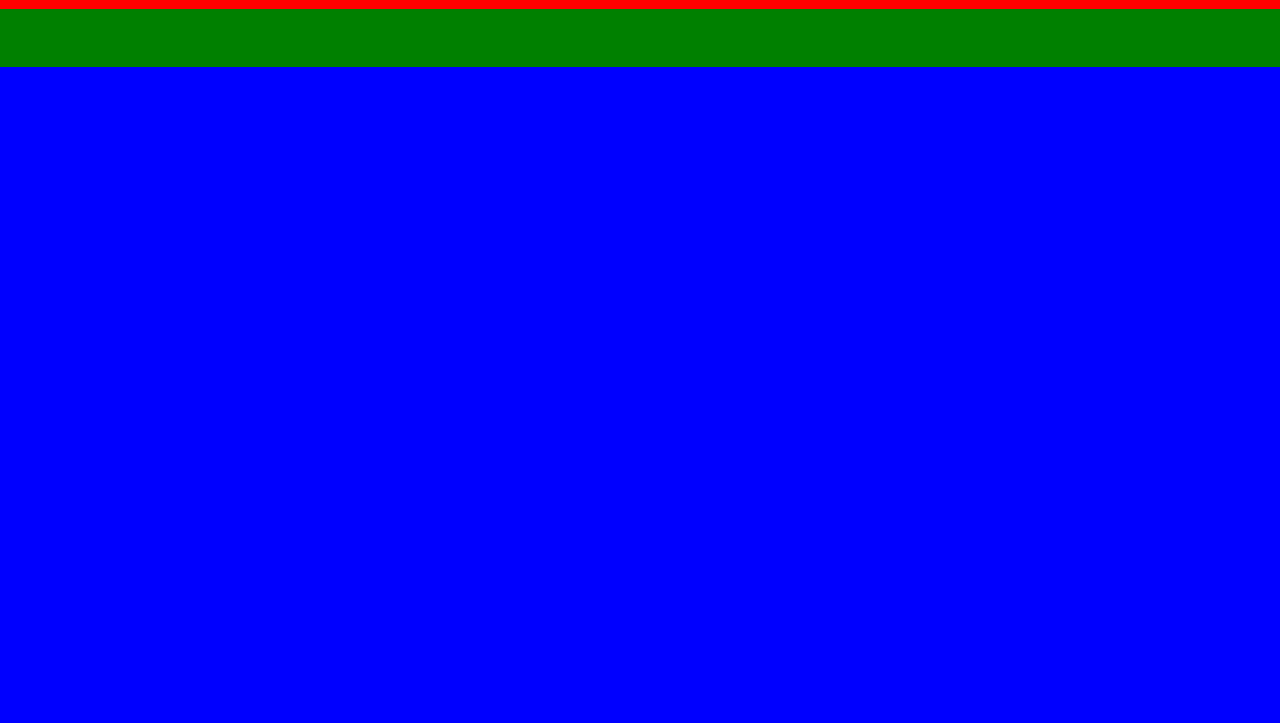
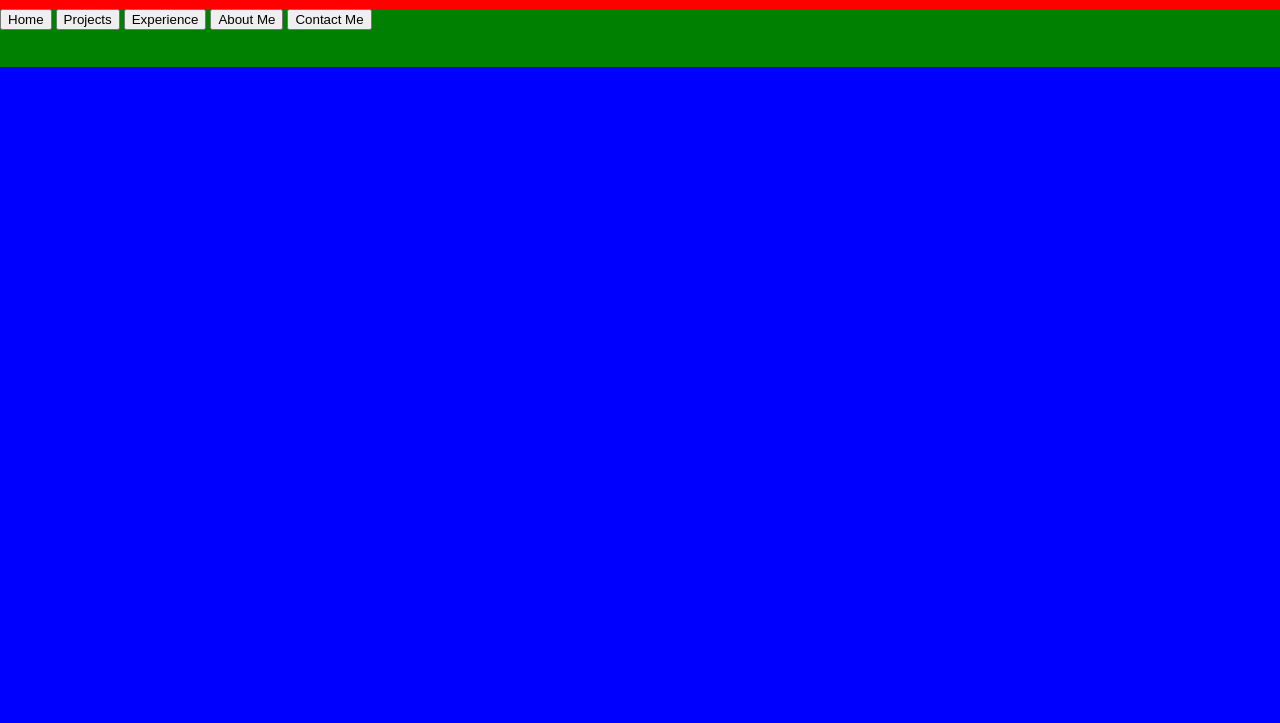
Before and after one commit to sestissi16/PortfolioWebsite, a plain HTML site: page index.html in a window 1280 px wide. Shown: the part 77-800 px from the top of the page. Drawn offline with Linux system fonts and the light colour scheme; a web font is replaced by a local one.

Commit message:
Added buttons for nav with no styling

```diff
--- a/index.html
+++ b/index.html
@@ -17,7 +17,11 @@
           <div class="subTitle">A Jack of All Trades</div>
         </div>
         <nav>
-
+          <button type="button" name="button">Home</button>
+          <button type="button" name="button">Projects</button>
+          <button type="button" name="button">Experience</button>
+          <button type="button" name="button">About Me</button>
+          <button type="button" name="button">Contact Me</button>
         </nav>
       </header>
       <main>
```
